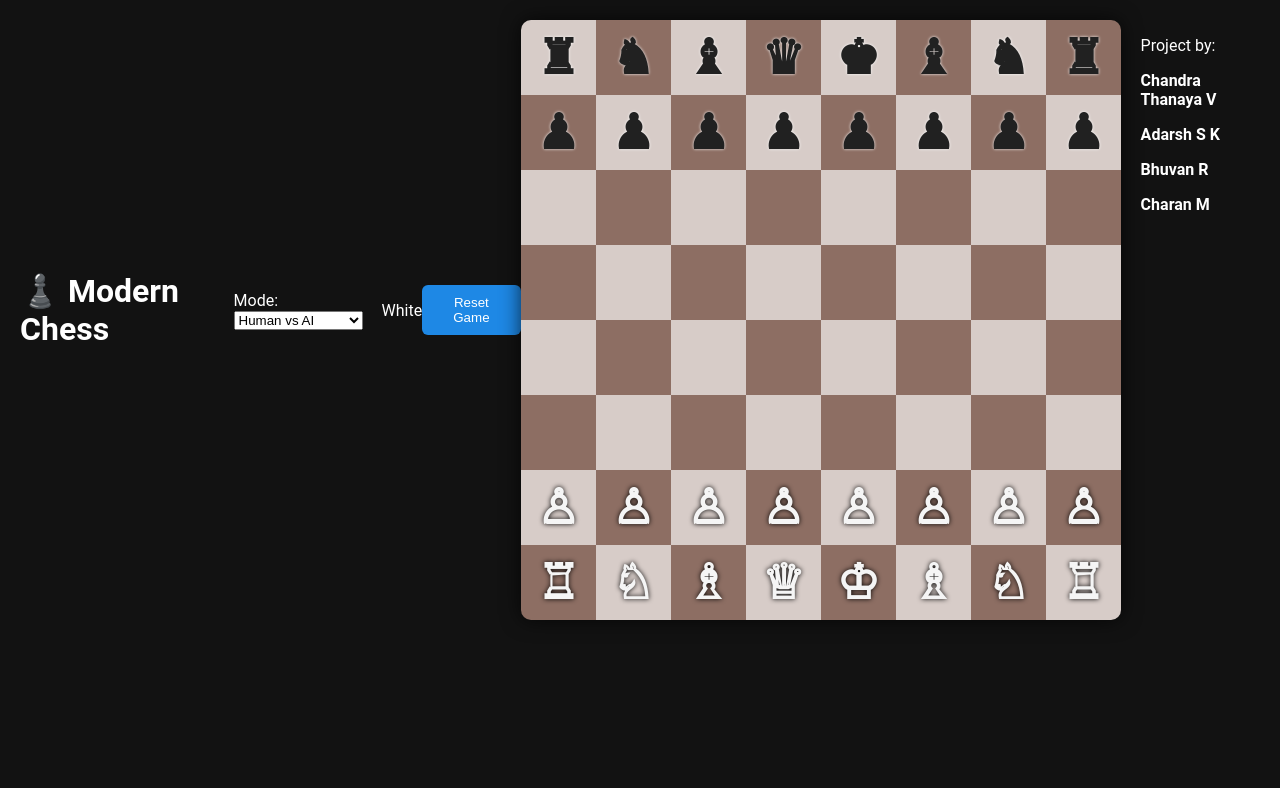
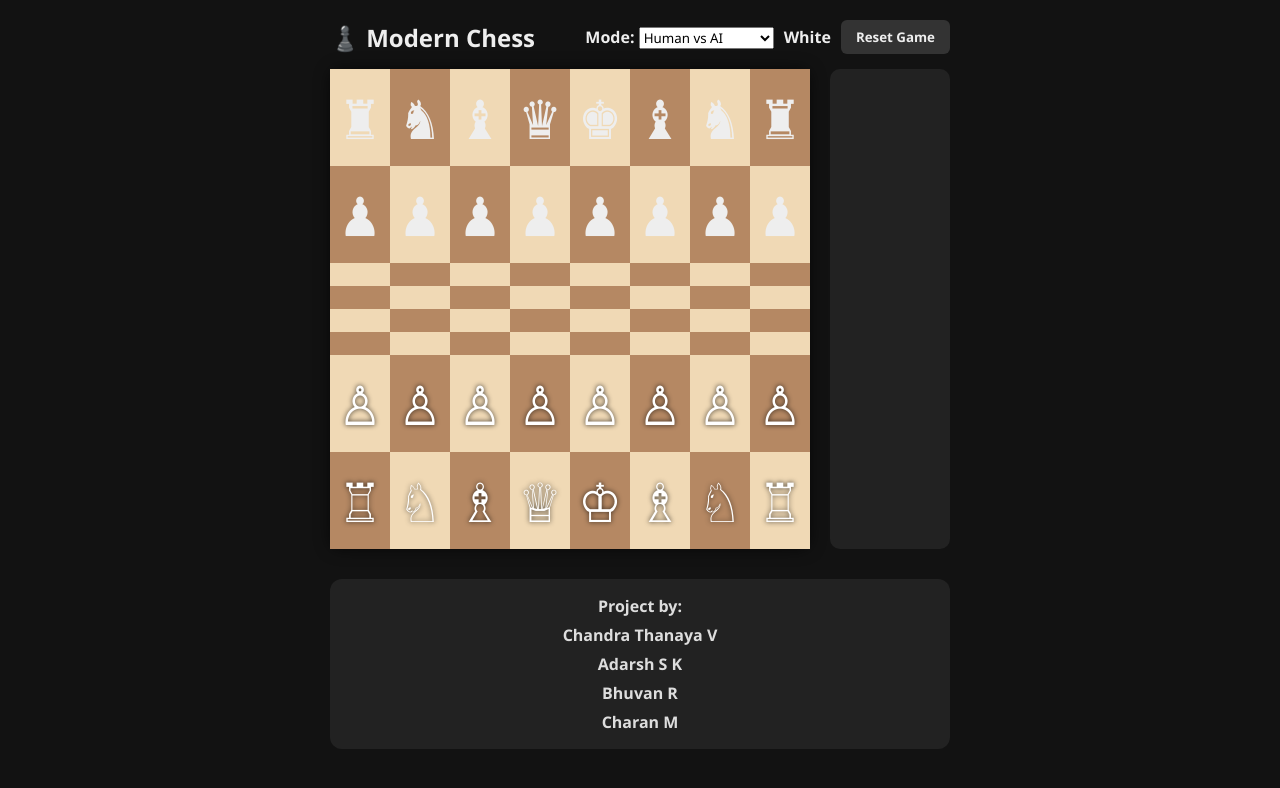
Before and after one commit to Chandra-thanaya/Chess_game, a plain HTML site: page index.html in a window 1280 px wide. Drawn offline with Linux system fonts and the light colour scheme.

Commit message:
Refactor CSS for layout and styling improvements
Updated styles for body, header, buttons, and layout. Enhanced visual elements for chess pieces and added new styles for move history and footer.

```diff
--- a/style.css
+++ b/style.css
@@ -1,149 +1,156 @@
+/* Reset */
 * {
-    box-sizing: border-box;
+  box-sizing: border-box;
+  margin: 0;
+  padding: 0;
+  font-family: 'Segoe UI', Tahoma, Geneva, Verdana, sans-serif;
 }
 
 body {
-    margin: 0;
-    background: #121212; /* Dark modern background */
-    color: #fff;
-    font-family: "Roboto", sans-serif;
-    display: flex;
-    justify-content: center;
-    padding: 20px;
+  background-color: #121212;
+  color: #eee;
+  display: flex;
+  flex-direction: column;
+  align-items: center;
+  min-height: 100vh;
+  padding: 20px;
 }
 
-.app {
-    width: 100%;
-    max-width: 1000px;
+header {
+  width: 620px;
+  display: flex;
+  justify-content: space-between;
+  align-items: center;
+  margin-bottom: 15px;
+  gap: 10px;
+  flex-wrap: wrap;
 }
 
-/* ---------- HEADER ---------- */
-header {
-    display: flex;
-    justify-content: space-between;
-    align-items: center;
-    margin-bottom: 20px;
+header h1 {
+  font-size: 1.5rem;
+  font-weight: 700;
+  flex-grow: 1;
 }
 
-button {
-    padding: 10px 18px;
-    background: #1e88e5;
-    color: white;
-    border: none;
-    border-radius: 6px;
-    cursor: pointer;
-    transition: 0.3s;
+#modeSelector {
+  font-weight: 600;
+  font-size: 1rem;
 }
 
-button:hover {
-    background: #1565c0;
+#turnIndicator {
+  font-weight: 600;
+  font-size: 1rem;
 }
 
-/* ---------- LAYOUT ---------- */
-main {
-    display: flex;
-    gap: 20px;
+#resetBtn {
+  background-color: #333;
+  border: none;
+  padding: 8px 15px;
+  border-radius: 6px;
+  cursor: pointer;
+  color: #eee;
+  font-weight: 600;
+  transition: background-color 0.3s ease;
 }
 
-/* ---------- SIDEBAR ---------- */
-.sidebar {
-    width: 250px;
-    background: #1f1f1f;
-    padding: 15px;
-    border-radius: 10px;
-    height: 600px;
-    overflow-y: auto;
+#resetBtn:hover {
+  background-color: #f2b233;
+  color: #121212;
 }
 
-/* ---------- CHESS BOARD ---------- */
-#board {
-    width: 600px;
-    height: 600px;
-    display: grid;
-    grid-template-columns: repeat(8, 1fr);
-    border-radius: 10px;
-    overflow: hidden;
-    box-shadow: 0 0 20px rgba(0,0,0,0.7);
+main {
+  display: flex;
+  width: 620px;
+  gap: 20px;
 }
 
-.square {
-    width: 75px;
-    height: 75px;
-    display: flex;
-    justify-content: center;
-    align-items: center;
-    font-size: 48px;
-    cursor: pointer;
-    transition: 0.2s;
+#board {
+  width: 480px;
+  height: 480px;
+  display: grid;
+  grid-template-columns: repeat(8, 1fr);
+  border-radius: 12px;
+  box-shadow: 0 0 15px rgba(0,0,0,0.6);
+  user-select: none;
+}
+
+.light {
+  background: #f0d9b5;  /* Warm light cream */
 }
 
 .dark {
-    background: #8d6e63; /* Modern brown */
+  background: #b58863;  /* Classic chess brown */
 }
 
-.light {
-    background: #d7ccc8; /* Modern cream */
-}
-
+/* Highlight for valid moves */
 .square.highlight {
-    outline: 4px solid #fbc02d;
+  outline: 3px solid #f2b233; /* gold highlight */
+  z-index: 5;
 }
 
 .piece {
-    cursor: grab;
-    font-weight: bold;
-    color: #212121;
-    text-shadow: 0 0 3px #fff;
+  font-size: 54px;
+  cursor: grab;
+  user-select: none;
+  display: flex;
+  justify-content: center;
+  align-items: center;
+  height: 100%;
+  width: 100%;
 }
 
-/* White pieces */
 .piece.white {
-    color: #f5f5f5;
-    text-shadow: 0 0 5px #000;
+  color: #ffffff;  /* Pure white */
+  text-shadow: 0 0 5px #000000cc; /* black glow for contrast */
 }
 
-/* ---------- PROMOTION MODAL ---------- */
-.modal {
-    position: fixed;
-    top: 0;
-    left: 0;
-    width: 100%;
-    height: 100%;
-    display: flex;
-    justify-content: center;
-    align-items: center;
-    background: rgba(0,0,0,0.8);
+.piece.black {
+  color: #000000;  /* Pure black */
+  text-shadow: 0 0 3px #ffffffcc; /* subtle white glow */
 }
 
-.modal-content {
-    background: #222;
-    padding: 20px;
-    border-radius: 10px;
-    text-align: center;
+#moveHistory {
+  width: 120px;
+  background-color: #222;
+  border-radius: 10px;
+  padding: 10px;
+  height: 480px;
+  overflow-y: auto;
+  font-size: 0.9rem;
+  font-weight: 600;
 }
 
-#promotionChoices div {
-    font-size: 50px;
-    margin: 10px;
-    cursor: pointer;
+#moveHistory h2 {
+  margin-bottom: 10px;
+  text-align: center;
 }
 
-.hidden {
-    display: none;
+#historyList {
+  list-style: none;
+  max-height: 440px;
+  overflow-y: auto;
 }
 
-/* ---------- FOOTER ---------- */
-.footer {
-    margin-top: 20px;
-    padding: 15px;
-    text-align: center;
-    color: #ccc;
-    background: #1a1a1a;
-    border-radius: 10px;
-    font-size: 14px;
-    line-height: 1.4rem;
+#historyList li {
+  margin-bottom: 5px;
+  color: #f2b233;
+  text-align: center;
 }
 
-.footer p {
-    margin: 4px 0;
+/* Footer */
+footer {
+  margin-top: 30px;
+  text-align: center;
+  width: 620px;
+  background-color: #222;
+  padding: 15px;
+  border-radius: 12px;
+  color: #ddd;
+  font-weight: 600;
+  line-height: 1.5;
 }
+
+footer p strong {
+  display: block;
+  margin-top: 5px;
+}
```
